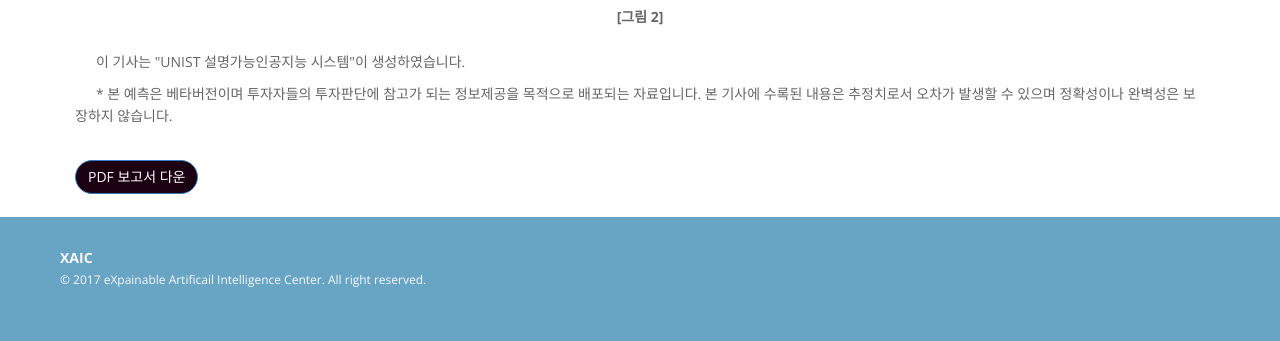
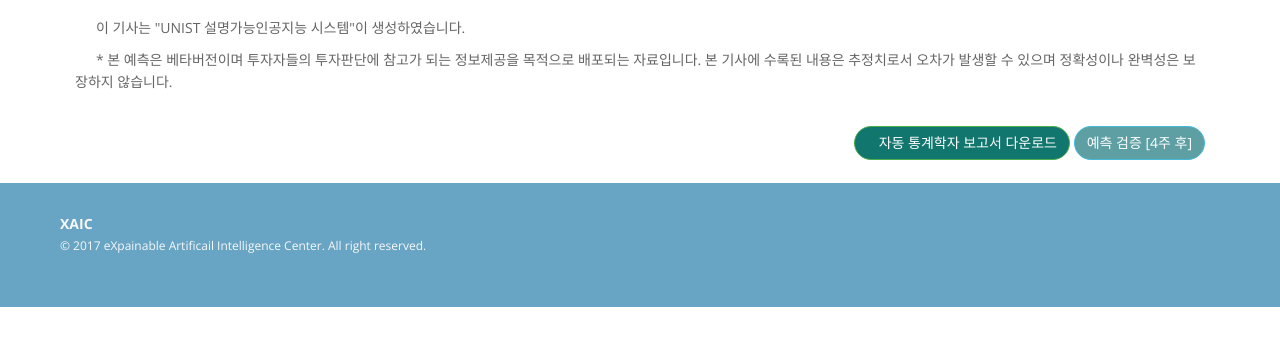
Before and after one commit to SAIL-KAIST/xai, a Django app: template web/templates/web/automaticnews_detail.html in a window 1280 px wide. Shown: the part 1088-1429 px from the top of the page. After the commit the page ends 1395 px from the top, so only its background shows below. Run offline with Django 3.2, Linux system fonts and the light colour scheme; the template is opened without the code that fills it, so the values that code supplies are empty; some libraries are stand-ins or nearby versions.

Commit message:
autonews button location

```diff
--- a/web/templates/web/automaticnews_detail.html
+++ b/web/templates/web/automaticnews_detail.html
@@ -43,19 +43,6 @@
             {% endif %}
         </div>
 
-        {% if predict_pk is not 0 %}
-         <a  class="btn btn-theme btn-large btn-rounded" href="{% url 'autonews_detail' pk=predict_pk %}"><i class="far fa-hand-point-right"></i> 예측 검증 [4주 후]</a><br>
-        {% else %}
-            {% if is_only_2018 %}
-                  <button id="only_18" class="btn btn-theme btn-large btn-rounded" onclick=not_2019()><i class="far fa-hand-point-right"></i> 예측 검증 [4주 후]</button>
-            {% elif is_future or autonews.submenu_id_id == 3 %}
-                 <button id="come" class="btn btn-theme btn-large btn-rounded" onclick=not_come()><i class="far fa-hand-point-right"></i> 예측 검증 [4주 후]</button>
-            {% elif is_future is False %}
-                 <button id="exist" class="btn btn-theme btn-large btn-rounded" onclick=not_exist()><i class="far fa-hand-point-right"></i> 예측 검증 [4주 후]</button>
-            {% endif%}
-                <div id="alert"></div><br>
-        {% endif%}
-
         <!--<hr class="endfigure"/>-->
         <br>
         <p class="indent"> {{ autonews.content3 }}</p>
@@ -86,15 +73,27 @@
         </div>
         <!--<hr class="endfigure"/>-->
         <br>
-
-
     <p class="indent">이 기사는 "UNIST 설명가능인공지능 시스템"이 생성하였습니다.</p>
     <p class="indent">* 본 예측은 베타버전이며 투자자들의 투자판단에 참고가 되는 정보제공을 목적으로 배포되는 자료입니다. 본 기사에 수록된 내용은 추정치로서 오차가 발생할 수 있으며 정확성이나 완벽성은 보장하지 않습니다.</p>
     <br/>
-    <a href="/static/upload/{{ autonews.report_pdf }}" class="btn btn-primary btn-large btn-rounded"> PDF 보고서 다운 </a>
+
+        <div class="col-lg-12" style="text-align:right; width:100%; padding:0;">
+            <a href="/static/upload/{{ autonews.report_pdf }}" class="btn btn-success btn-large btn-rounded"><i class='fas fa-download'></i> 자동 통계학자 보고서 다운로드 </a>
+            {% if predict_pk is not 0 %}
+                <a  class="btn btn-info btn-large btn-rounded" href="{% url 'autonews_detail' pk=predict_pk %}"><i class="fas fa-file-signature"></i> 예측 검증 [4주 후]</a>
+            {% else %}
+                {% if is_only_2018 %}
+                      <button id="only_18" class="btn btn-theme btn-large btn-rounded" onclick=not_2019()><i class="fas fa-file-signature"></i> 예측 검증 [4주 후]</button>
+                {% elif is_future or autonews.submenu_id_id == 3 %}
+                     <button id="come" class="btn btn-theme btn-large btn-rounded" onclick=not_come()><i class="fas fa-file-signature"></i> 예측 검증 [4주 후]</button>
+                {% elif is_future is False %}
+                     <button id="exist" class="btn btn-theme btn-large btn-rounded" onclick=not_exist()><i class="fas fa-file-signature"></i> 예측 검증 [4주 후]</button>
+                {% endif%}
+                    <div id="alert"></div>
+            {% endif%}
+        </div>
     </div>
     <br/>
-
 </section>
 {% endblock content %}
 
@@ -102,7 +101,7 @@
 <script type="text/javascript">
 function not_come(){
     $("#come").remove();
-    $('#alert').append('<br><div class="alert alert-info"><strong> 본 종목에 대한 4주 후 기사는 추후 업데이트 될 예정입니다..</strong></div>');
+    $('#alert').append('<br><div class="alert alert-info"><strong> 본 종목에 대한 4주 후 기사는 추후 업데이트 될 예정입니다.</strong></div>');
 }
 function not_exist(){
      $("#exist").remove();
```
